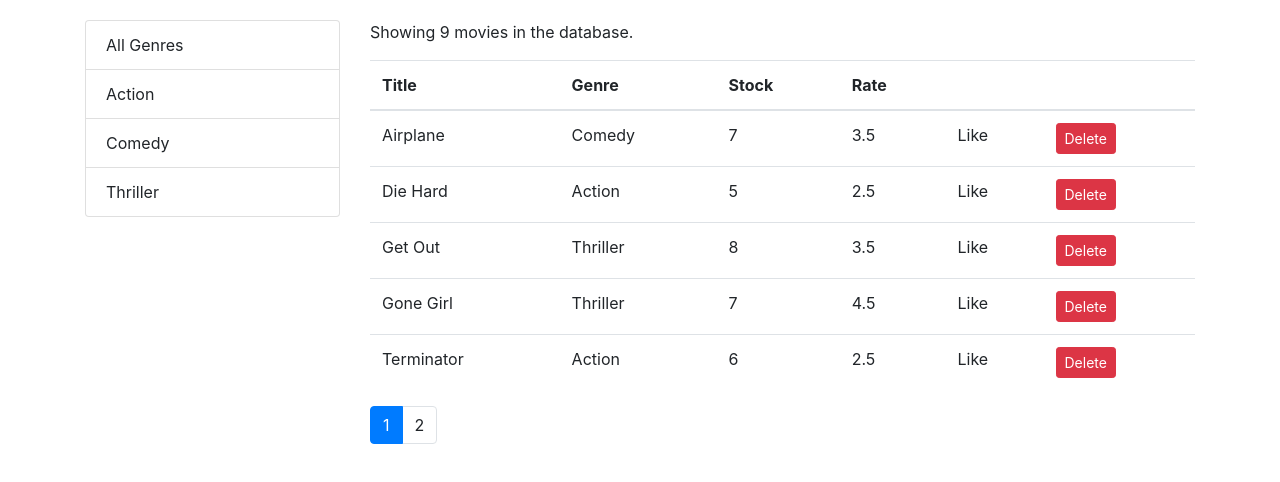
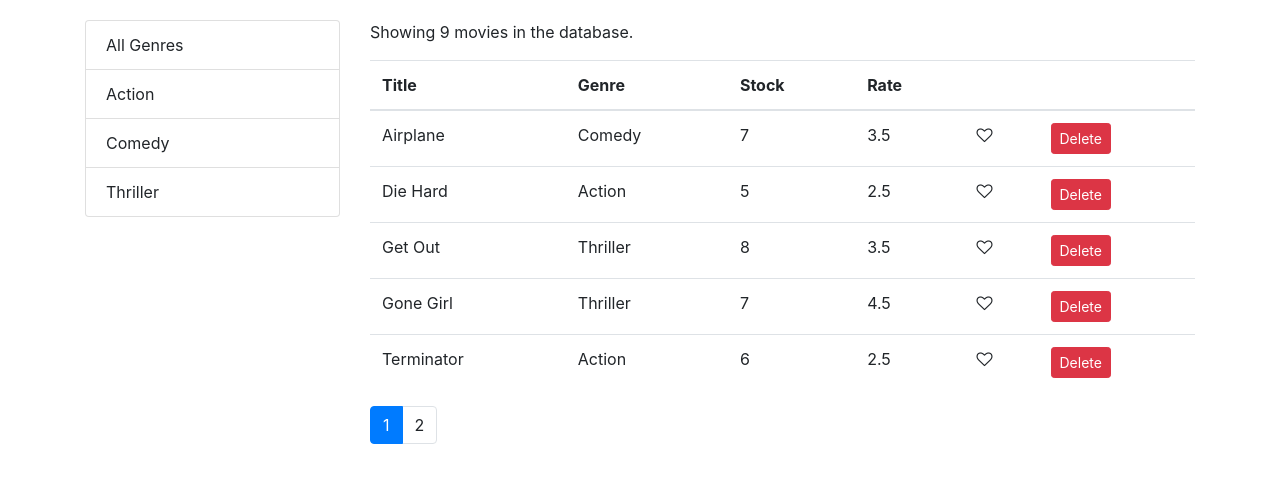
Before and after one commit to gerrymcdonnell/react-vidly, a React (Create React App) app: page / in a window 1280 px wide. Shown: the top 482 px of the page. Built offline with nearby package versions, Linux system fonts and the light colour scheme.

Commit message:
added like component handler-event handler not working

```diff
--- a/src/components/movies.jsx
+++ b/src/components/movies.jsx
@@ -7,6 +7,8 @@ import Pagination from "./common/pagination";
 import ListGroup from "./common/listGroup";
 import MoviesTable from './moviesTable';
 import { paginate } from "../utils/paginate";
+
+
 
 import _ from 'lodash';
 
@@ -48,7 +50,13 @@ class Movies extends Component {
   };
 
   //TBI
-  handleLike = movie => { };
+  handleLike = movie => {
+    const movies = [...this.state.movies];
+    const index = movies.indexOf(movie);
+    movies[index] = { ...movies[index] };
+    movies[index].liked = !movies[index].liked;
+    this.setState({ movies });
+  };
 
   //vid 67
   handlePageChange = page => {
--- a/src/components/moviesTable.jsx
+++ b/src/components/moviesTable.jsx
@@ -1,6 +1,8 @@
 import React, { Component } from 'react';
 
 import TableHeader from './common/tableHeader';
+import Like from "./common/like";
+
 class MoviesTable extends Component {
 
     columns = [
@@ -36,7 +38,12 @@ class MoviesTable extends Component {
                             <td>{movie.numberInStock}</td>
                             <td>{movie.dailyRentalRate}</td>
 
-                            <td>Like</td>
+                            <td>
+                                <Like
+                                    liked={movie.liked}
+                                    onClick={() => onLike(movie)}
+                                />
+                            </td>
                             {/*zen coding button.btn.btn-danger.btn-sm and press TAB at end*/}
 
                             <td>
```
